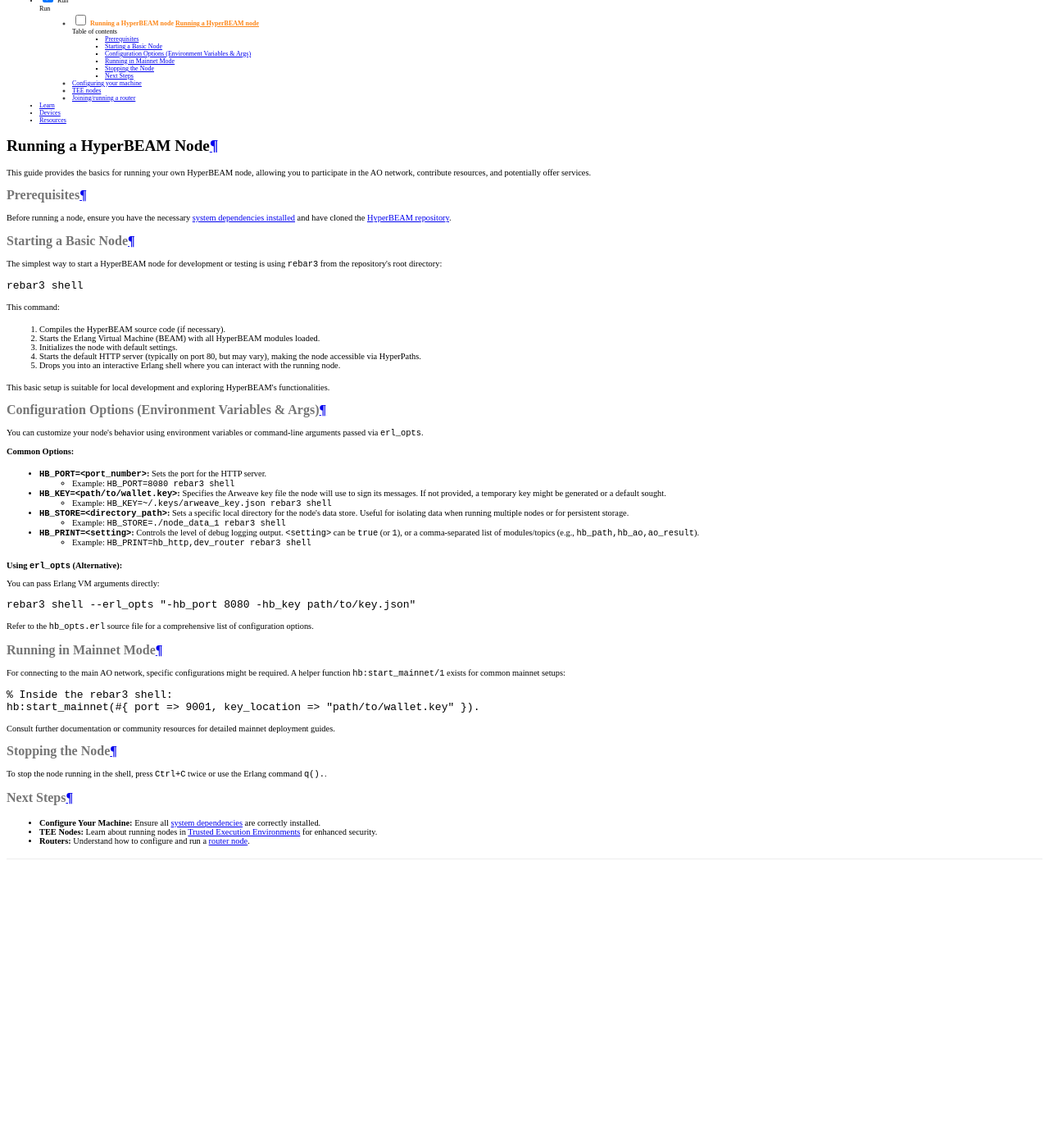
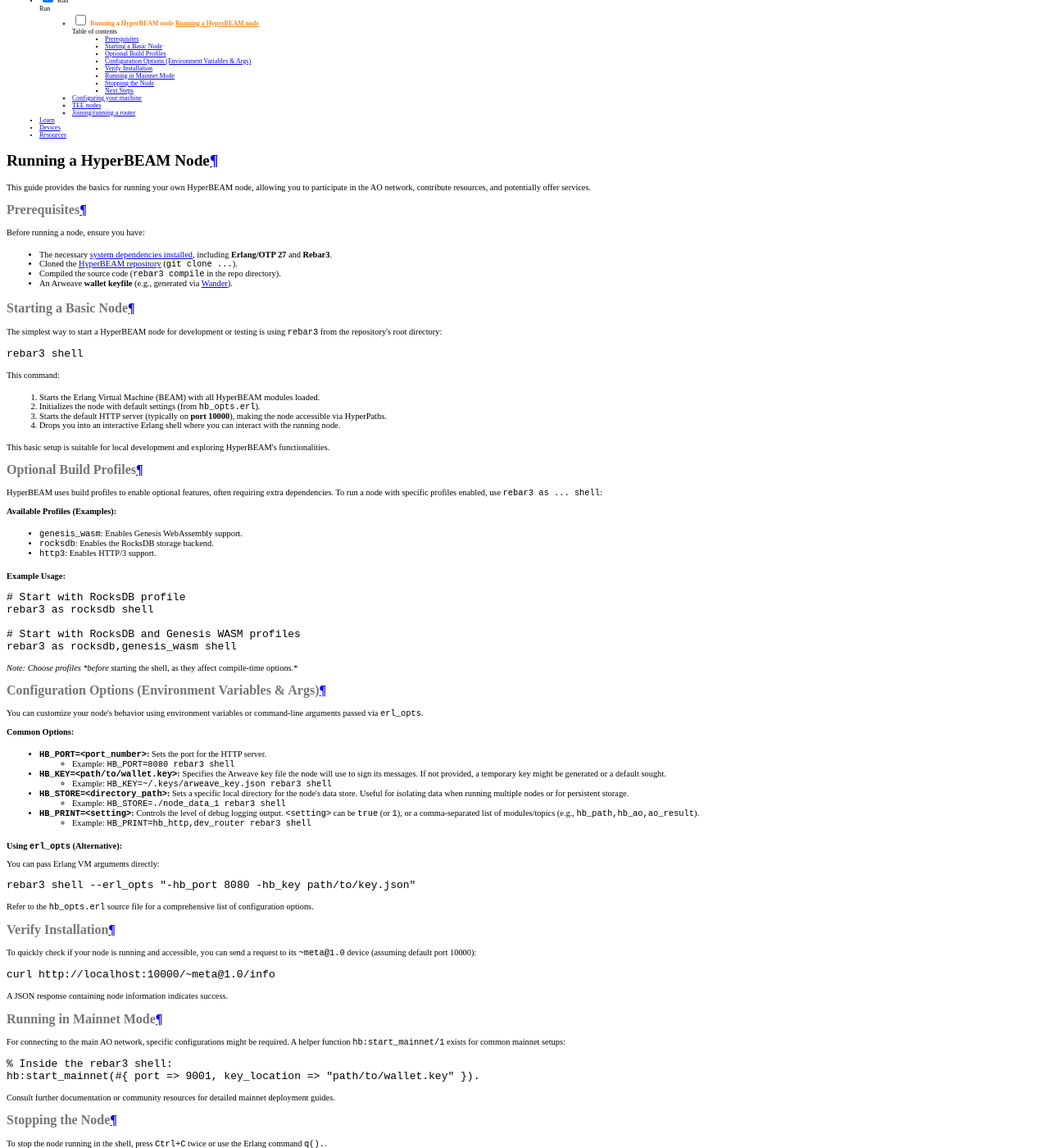
Before and after one commit to samcamwilliams/HyperBEAM, an MkDocs documentation site: the page built from docs/run/running-a-hyperbeam-node.md, in a window 1280 px wide and 1400 px high, scrolled down 2313 px. Shown: the whole window at 82% size. Built offline with MkDocs 1.6.1 and Material for MkDocs 9.7.7, drawn with Linux system fonts in a browser that asks for light colours; before the commit the page ends 3369 px from its top, so only the background shows below that.

Commit message:
chore(docs): Update documentation for clarity and structure
- Added optional build profiles and verification steps to improve user guidance for running a HyperBEAM node.

````diff
--- a/docs/run/running-a-hyperbeam-node.md
+++ b/docs/run/running-a-hyperbeam-node.md
@@ -4,7 +4,12 @@
 
 ## Prerequisites
 
-Before running a node, ensure you have the necessary [system dependencies installed](./configuring-your-machine.md) and have cloned the [HyperBEAM repository](https://github.com/permaweb/HyperBEAM).
+Before running a node, ensure you have:
+
+*   The necessary [system dependencies installed](./configuring-your-machine.md), including **Erlang/OTP 27** and **Rebar3**.
+*   Cloned the [HyperBEAM repository](https://github.com/permaweb/HyperBEAM) (`git clone ...`).
+*   Compiled the source code (`rebar3 compile` in the repo directory).
+*   An Arweave **wallet keyfile** (e.g., generated via [Wander](https://www.wander.app)).
 
 ## Starting a Basic Node
 
@@ -16,13 +21,34 @@
 
 This command:
 
-1.  Compiles the HyperBEAM source code (if necessary).
-2.  Starts the Erlang Virtual Machine (BEAM) with all HyperBEAM modules loaded.
-3.  Initializes the node with default settings.
-4.  Starts the default HTTP server (typically on port 80, but may vary), making the node accessible via HyperPaths.
-5.  Drops you into an interactive Erlang shell where you can interact with the running node.
+1.  Starts the Erlang Virtual Machine (BEAM) with all HyperBEAM modules loaded.
+2.  Initializes the node with default settings (from `hb_opts.erl`).
+3.  Starts the default HTTP server (typically on **port 10000**), making the node accessible via HyperPaths.
+4.  Drops you into an interactive Erlang shell where you can interact with the running node.
 
 This basic setup is suitable for local development and exploring HyperBEAM's functionalities.
+
+## Optional Build Profiles
+
+HyperBEAM uses build profiles to enable optional features, often requiring extra dependencies. To run a node with specific profiles enabled, use `rebar3 as ... shell`:
+
+**Available Profiles (Examples):**
+
+*   `genesis_wasm`: Enables Genesis WebAssembly support.
+*   `rocksdb`: Enables the RocksDB storage backend.
+*   `http3`: Enables HTTP/3 support.
+
+**Example Usage:**
+
+```bash
+# Start with RocksDB profile
+rebar3 as rocksdb shell
+
+# Start with RocksDB and Genesis WASM profiles
+rebar3 as rocksdb,genesis_wasm shell
+```
+
+*Note: Choose profiles *before* starting the shell, as they affect compile-time options.*
 
 ## Configuration Options (Environment Variables & Args)
 
@@ -49,6 +75,16 @@
 
 Refer to the `hb_opts.erl` source file for a comprehensive list of configuration options.
 
+## Verify Installation
+
+To quickly check if your node is running and accessible, you can send a request to its `~meta@1.0` device (assuming default port 10000):
+
+```bash
+curl http://localhost:10000/~meta@1.0/info
+```
+
+A JSON response containing node information indicates success.
+
 ## Running in Mainnet Mode
 
 For connecting to the main AO network, specific configurations might be required. A helper function `hb:start_mainnet/1` exists for common mainnet setups:
````
Also changed, not shown: docs/resources/source-code/index.md (+1 -20 lines), 1 other file.
